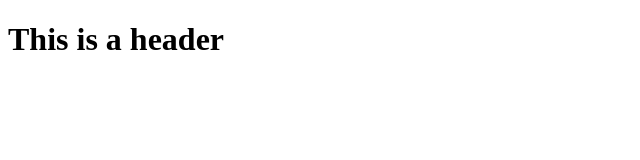
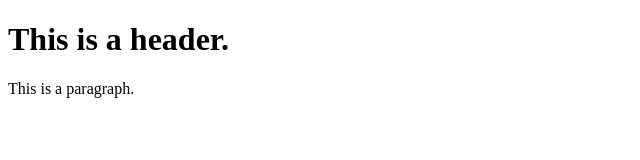
Before and after one commit to bcpettie/git-test, a plain HTML site: page index.html in a window 1280 px wide. Shown: the whole page, without its empty margins (0-640 px from the left). Drawn offline with Linux system fonts and the light colour scheme.

Commit message:
Second commit

```diff
--- a/index.html
+++ b/index.html
@@ -7,6 +7,7 @@
     <title>Document</title>
 </head>
 <body>
-    <h1>This is a header</h1>
+    <h1>This is a header.</h1>
+    <p>This is a paragraph.</p>
 </body>
 </html>
```
